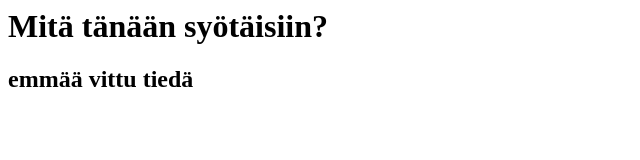
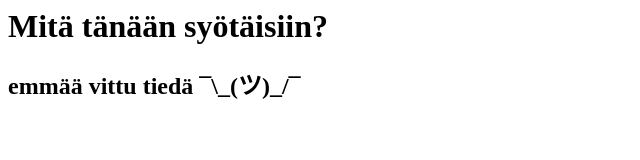
Before and after one commit to Roope1/Roope1.github.io, a plain HTML site: page index.html in a window 1280 px wide. Shown: the whole page, without its empty margins (0-640 px from the left). Drawn offline with Linux system fonts and the light colour scheme.

Commit message:
Update index.html

```diff
--- a/index.html
+++ b/index.html
@@ -4,6 +4,6 @@
   </head>
   <body>
     <h1> Mitä tänään syötäisiin? </h1>
-    <h2> emmää vittu tiedä </h2>
+    <h2> emmää vittu tiedä ¯\_(ツ)_/¯  </h2>
   </body>
 </html>
```
